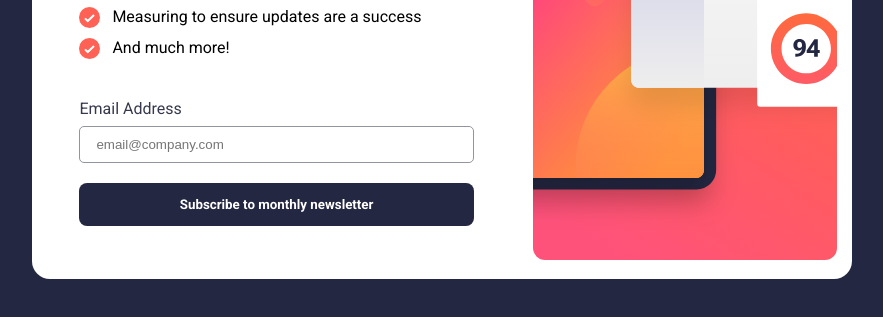
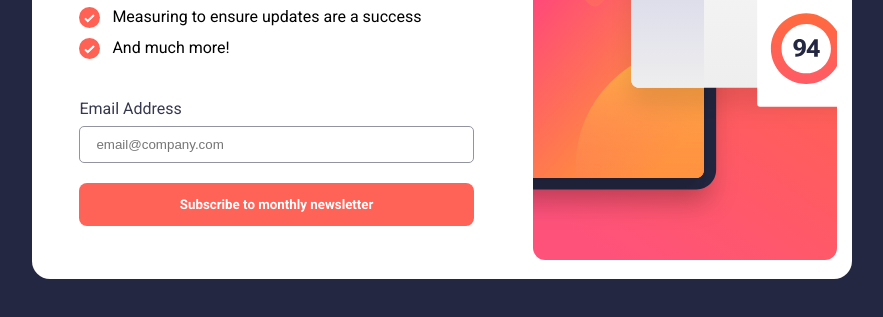
Before and after one commit to DeeNue36/Newsletter-Signup, a plain HTML site: page index.html in a window 1280 px wide. In both pictures the pointer is over the button "Subscribe to monthly newsletter". Shown: the part 363-680 px from the top of the page, without its empty margins (198-1081 px from the left). Drawn offline with Linux system fonts and the light colour scheme.

Commit message:
button hover state

```diff
--- a/styles.css
+++ b/styles.css
@@ -98,9 +98,9 @@ body {
     cursor: pointer;
 }
 
-/* .newsletter-image {
-
-} */
+.submit-email:hover {
+    background-color: var(--primary-color);
+}
 
 .sign-up-image {
     height: 450px;
```
